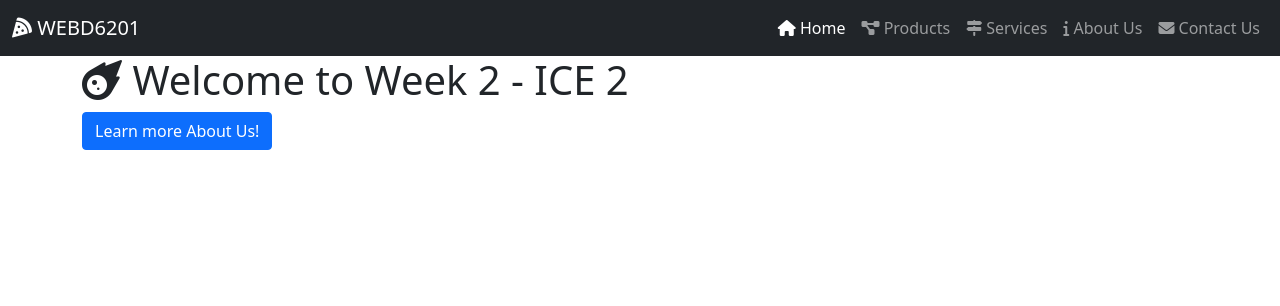
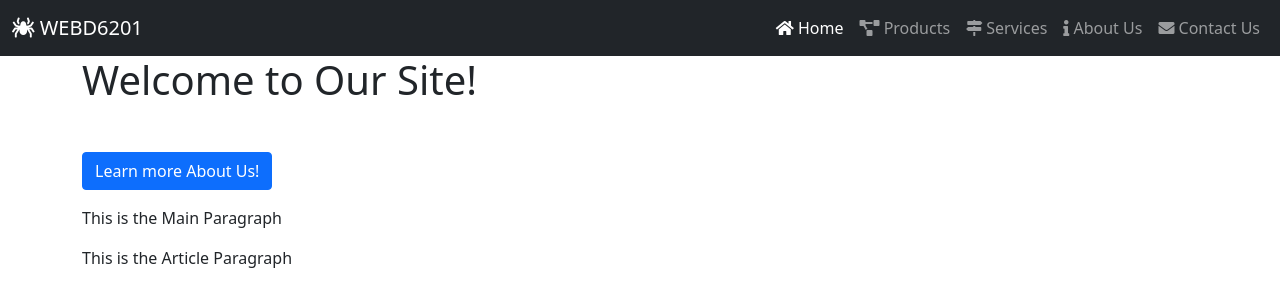
Before and after one commit to tbazouzi-durham/tbazouzi-durham.github.io, a website: page index.html in a window 1280 px wide. Drawn offline with nearby package versions, Linux system fonts and the light colour scheme.

Commit message:
java not working on live site

```diff
--- a/Scripts/app.js
+++ b/Scripts/app.js
@@ -1,37 +1,32 @@
 // IIFE -- Immediately Invoked Function Expression
-// AKA Anonymous Self-Executing Function
+// AKA -- Anonymous Self-Executing Function
 (function()
 {
-    /**
-     *
-     *
-     */
     function DisplayHomePage()
     {
         console.log("Home Page");
         let AboutUsButton = document.getElementById("AboutUsButton");
-
-        // redirect to about page on button click
         AboutUsButton.addEventListener("click", function()
         {
             location.href = "about.html";
         });
 
-        // Step 1: Obtain entry point(s) (insertion point / deletion point) reference
+        // Step 1. get an entry point(s) (insertion point / deletion point) reference
         let DocumentBody = document.body;
+        let MainContent = document.getElementsByTagName("main")[0];
 
-        // Step 2: Create element(s) to insert
+        // Step 2. create an element(s) to insert
         let MainParagraph = document.createElement("p");
         let Article = document.createElement("article");
-        let ArticleParagraph = `<p id="ArticleParagraph" class ="mt-3">This is the Article Paragraph</p>`
+        let ArticleParagraph = '<p id="ArticleParagraph" class ="mt-3">This is the Article Paragraph</p>'
 
-        // Step 3: COnfigure the new element(s)
+        // Step 3. configure the new element
         MainParagraph.setAttribute("id", "MainParagraph");
         MainParagraph.setAttribute("class", "mt-3");
         MainParagraph.textContent = "This is the Main Paragraph";
         Article.setAttribute("class", "container");
 
-        // Step 4: Add / Insert the new element(s)
+        // Step 4. Add / Insert the new element
         MainContent.appendChild(MainParagraph);
         Article.innerHTML = ArticleParagraph;
         DocumentBody.appendChild(Article);
@@ -56,6 +51,7 @@
     {
         console.log("Contact Page");
     }
+
 
     // named function option
     function Start()
--- a/index.html
+++ b/index.html
@@ -4,8 +4,7 @@
     <meta charset="UTF-8">
     <meta http-equiv="X-UA-Compatible" content="IE=edge">
     <meta name="viewport" content="width=device-width, initial-scale=1.0">
-    <title>Demo Project for ICE 2</title>
-
+    <title>Home</title>
     <!-- CSS Section -->
     <link rel="stylesheet" href="./node_modules/bootstrap/dist/css/bootstrap.min.css">
     <link rel="stylesheet" href="./node_modules/@fortawesome/fontawesome-free/css/all.min.css">
@@ -15,7 +14,7 @@
     <header>
         <nav class="navbar navbar-expand-lg navbar-dark bg-dark">
             <div class="container-fluid">
-              <a class="navbar-brand" href="index.html"><i class="fas fa-pizza-slice"></i></i> WEBD6201</a>
+              <a class="navbar-brand" href="index.html"><i class="fas fa-spider"></i> WEBD6201</a>
               <button class="navbar-toggler" type="button" data-bs-toggle="collapse" data-bs-target="#navbarSupportedContent" aria-controls="navbarSupportedContent" aria-expanded="false" aria-label="Toggle navigation">
                 <span class="navbar-toggler-icon"></span>
               </button>
@@ -42,15 +41,14 @@
           </nav>
     </header>
 
-    <div class="container">
-        <h1><i class="fas fa-meteor"></i></i> Welcome to Week 2 - ICE 2</h1>
+    <main class="container">
+        <h1 class="mb-5">Welcome to Our Site!</h1>
         <button id="AboutUsButton" class="btn btn-primary">Learn more About Us!</button>
-    </div>
+    </main>
 
     <!-- Scripting Section -->
     <script src="./node_modules/jquery/dist/jquery.min.js"></script>
     <script src="./node_modules/bootstrap/dist/js/bootstrap.min.js"></script>
     <script src="./Scripts/app.js"></script>
-    <script src="https://kit.fontawesome.com/9735f84175.js" crossorigin="anonymous"></script>
 </body>
 </html>
```
Also changed, not shown: about.html (+1 -2 lines), services.html (+10 -9 lines).
